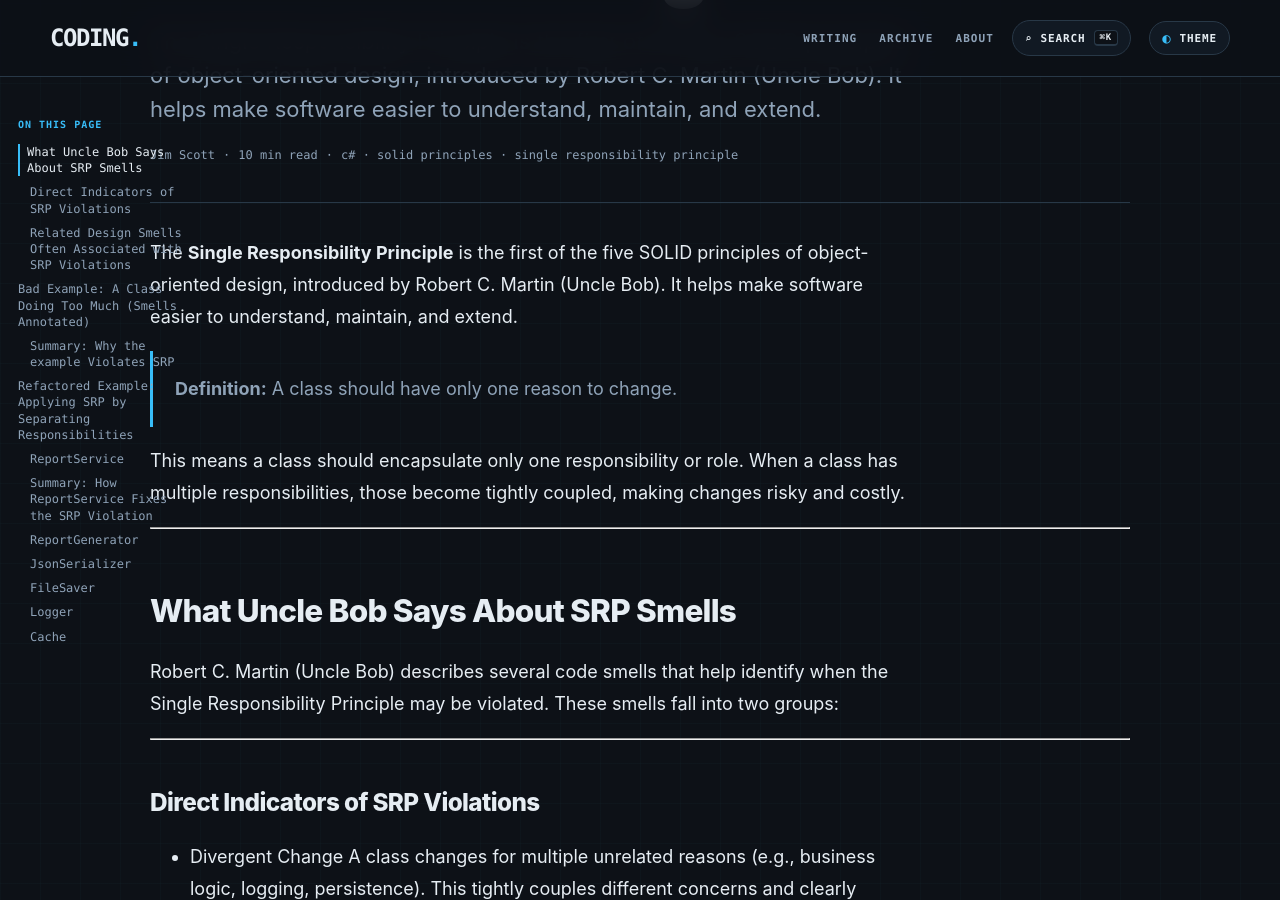
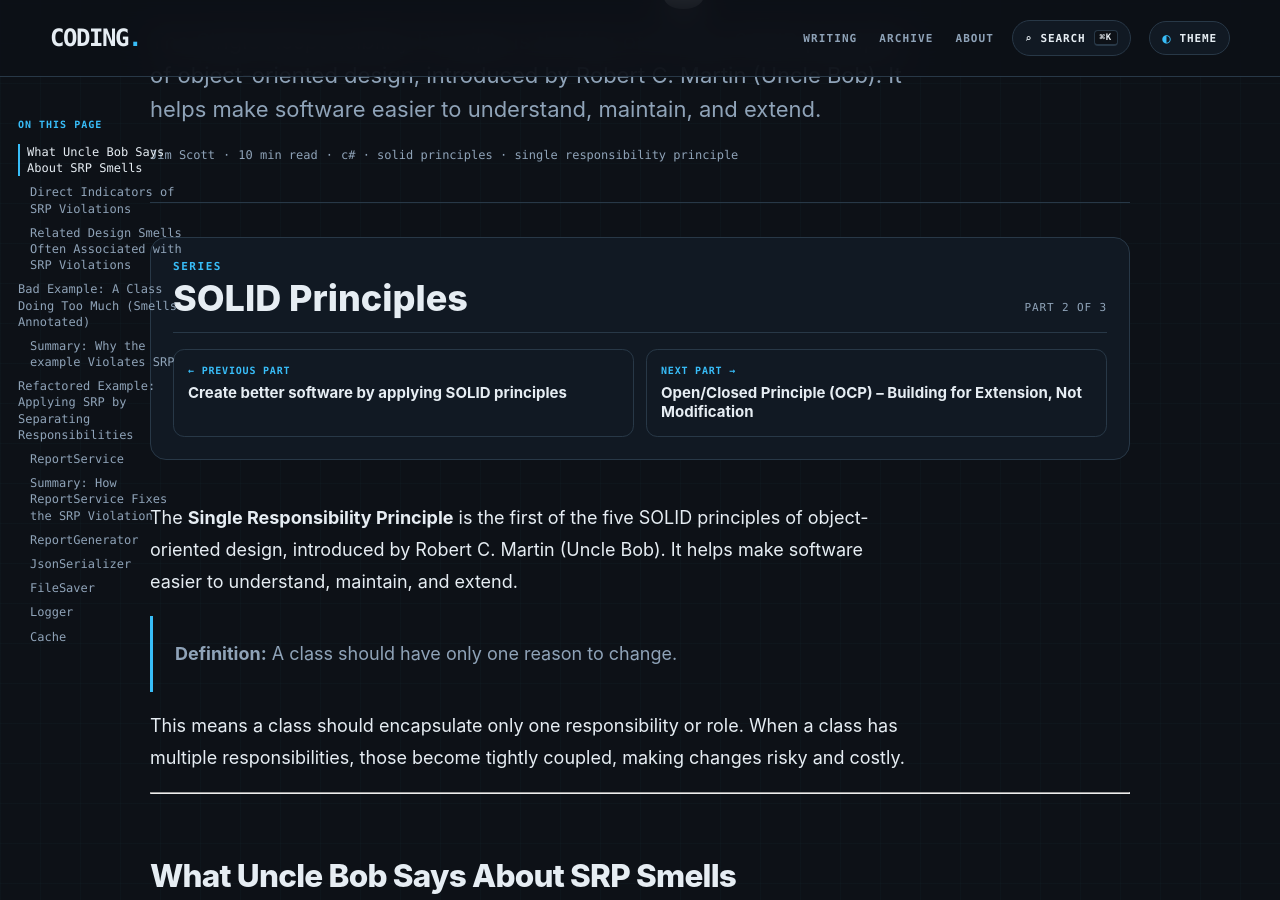
Before and after one commit to infoconex/coding-blog, a Jekyll site: the page built from post/2025/06/28/single-responsibility-principle-srp/index.md, in a window 1280 px wide and 900 px high, scrolled down 437 px. Built offline with Jekyll 4.4.1, drawn with Linux system fonts in a browser that asks for light colours.

Commit message:
Group SRP article into SOLID series

```diff
--- a/post/2025/06/28/single-responsibility-principle-srp/index.md
+++ b/post/2025/06/28/single-responsibility-principle-srp/index.md
@@ -8,6 +8,8 @@ author: "Jim Scott"
 originalUrl: "http://coding.infoconex.com/post/2025/06/28/single-responsibility-principle-srp"
 permalink: "/post/2025/06/28/single-responsibility-principle-srp"
 legacyPaths: ["/post/2025/06/28/single-responsibility-principle-srp"]
+series: "SOLID Principles"
+seriesOrder: 2
 ---
 The **Single Responsibility Principle** is the first of the five SOLID principles of object-oriented design, introduced by Robert C. Martin (Uncle Bob). It helps make software easier to understand, maintain, and extend.
 
```
